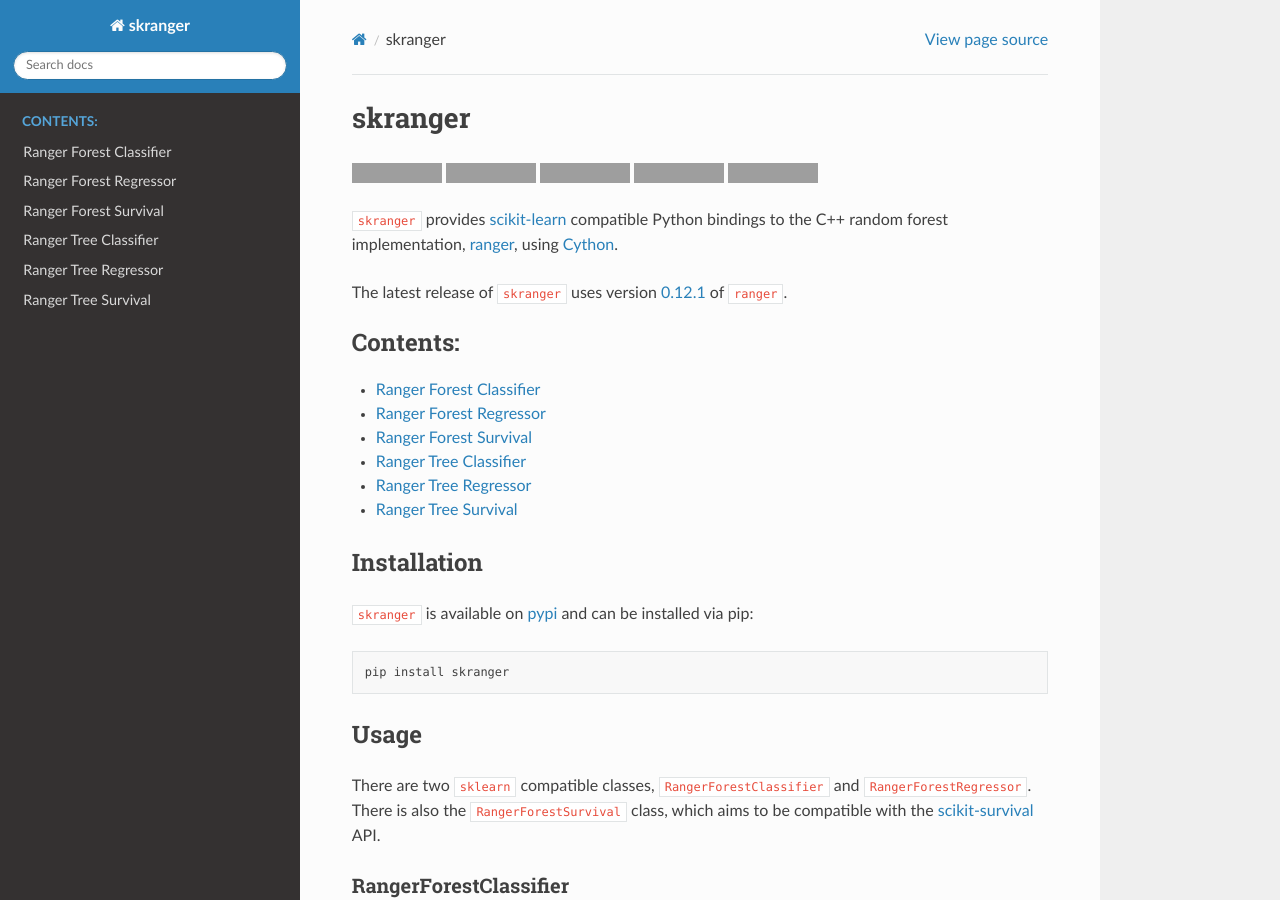
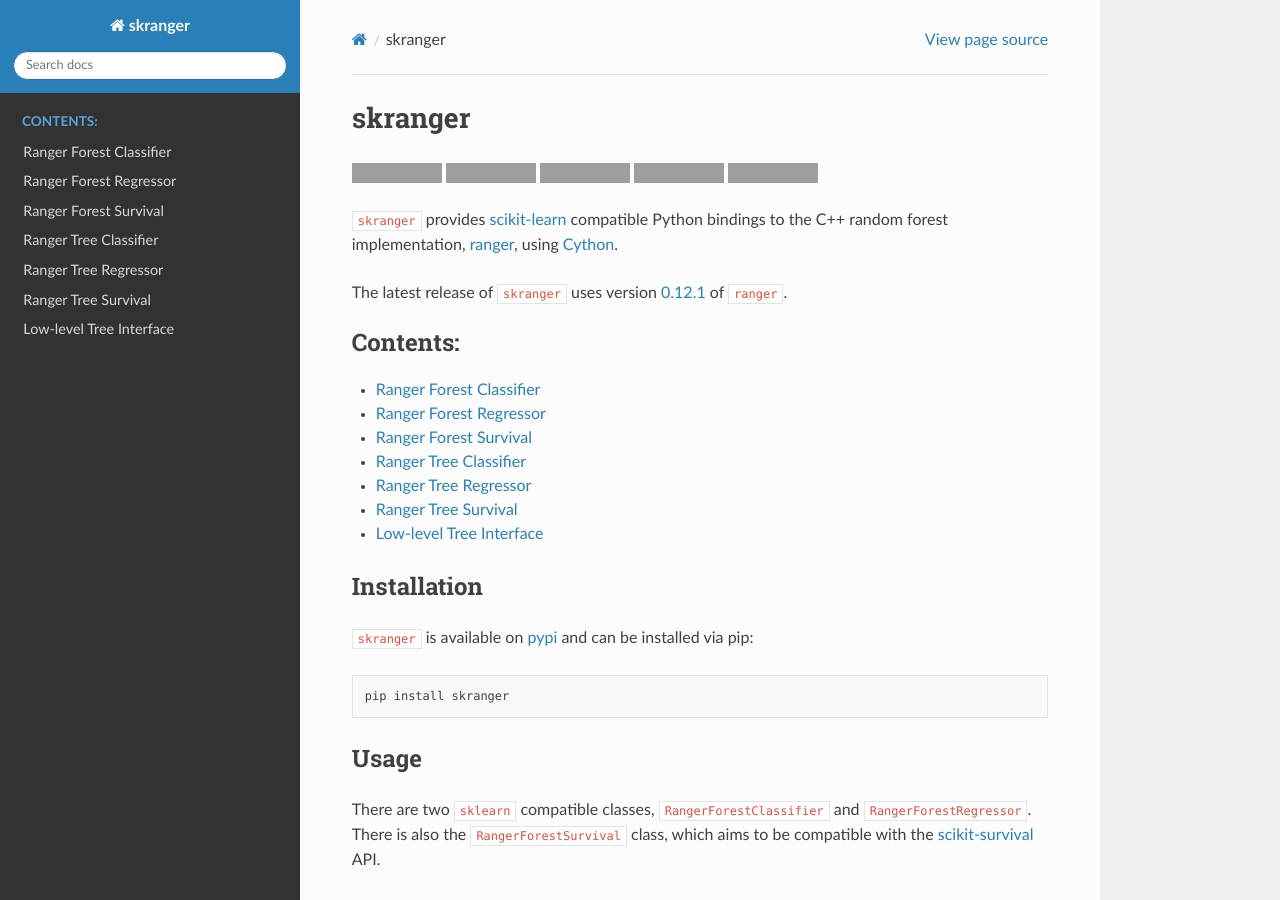
Before and after one commit to crflynn/skranger, a Sphinx documentation site: the page built from docs/index.rst, in a window 1280 px wide and 900 px high. Built offline with Sphinx 7.4.7 and the Read the Docs theme 2.0.0, drawn with Linux system fonts in a browser that asks for light colours; grey boxes are pictures that could not be loaded.

Commit message:
add docs

```diff
--- a/docs/index.rst
+++ b/docs/index.rst
@@ -37,6 +37,7 @@
    ranger_tree_classifier
    ranger_tree_regressor
    ranger_tree_survival
+   tree_interface
 
 Installation
 ------------
--- a/docs/requirements.txt
+++ b/docs/requirements.txt
@@ -12,6 +12,7 @@
 cycler==0.10.0; python_version >= "3.6"
 cython==3.0a6; (python_version >= "2.7" and python_full_version < "3.0.0") or (python_full_version >= "3.4.0")
 docutils==0.16; python_version >= "3.5" and python_full_version < "3.0.0" or python_full_version >= "3.5.0" and python_version >= "3.5"
+execnet==1.9.0; python_version >= "3.6" and python_full_version < "3.0.0" or python_full_version >= "3.5.0" and python_version >= "3.6"
 idna==2.10; python_version >= "3.5" and python_full_version < "3.0.0" or python_full_version >= "3.5.0" and python_version >= "3.5"
 imagesize==1.2.0; python_version >= "3.5" and python_full_version < "3.0.0" or python_full_version >= "3.4.0" and python_version >= "3.5"
 importlib-metadata==3.10.1; python_version < "3.8" and python_version >= "3.6" and (python_version >= "3.6" and python_full_version < "3.0.0" and python_version < "3.8" or python_full_version >= "3.4.0" and python_version >= "3.6" and python_version < "3.8") and (python_version >= "3.6" and python_full_version < "3.0.0" or python_full_version >= "3.5.0" and python_version >= "3.6")
@@ -32,6 +33,8 @@
 pygments==2.8.1; python_version >= "3.5"
 pyparsing==2.4.7; python_version >= "3.6" and python_full_version < "3.0.0" or python_full_version >= "3.4.0" and python_version >= "3.6"
 pytest-cov==2.11.1; (python_version >= "2.7" and python_full_version < "3.0.0") or (python_full_version >= "3.5.0")
+pytest-forked==1.3.0; python_version >= "3.6" and python_full_version < "3.0.0" or python_full_version >= "3.5.0" and python_version >= "3.6"
+pytest-xdist==2.3.0; python_version >= "3.6"
 pytest==6.2.3; python_version >= "3.6"
 python-dateutil==2.8.1; python_full_version >= "3.6.1" and python_version >= "3.6"
 pytz==2021.1; python_full_version >= "3.6.1" and python_version >= "3.5"
--- /dev/null
+++ b/docs/tree_interface.rst
@@ -0,0 +1,6 @@
+Low-level Tree Interface
+========================
+
+.. autoclass:: skranger.tree._tree.Tree
+    :members:
+    :inherited-members:
```
Also changed, not shown: 1 other file.
